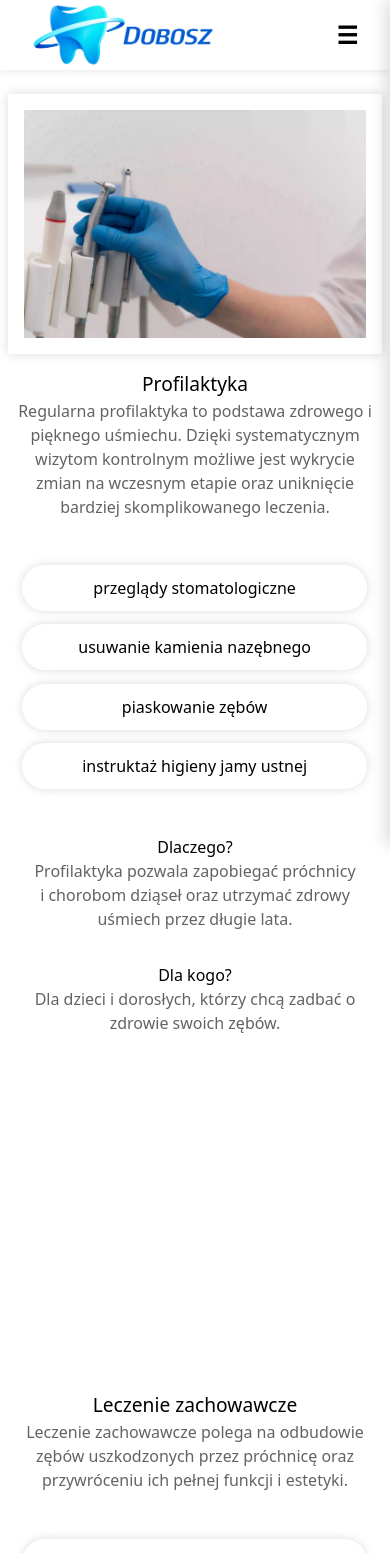
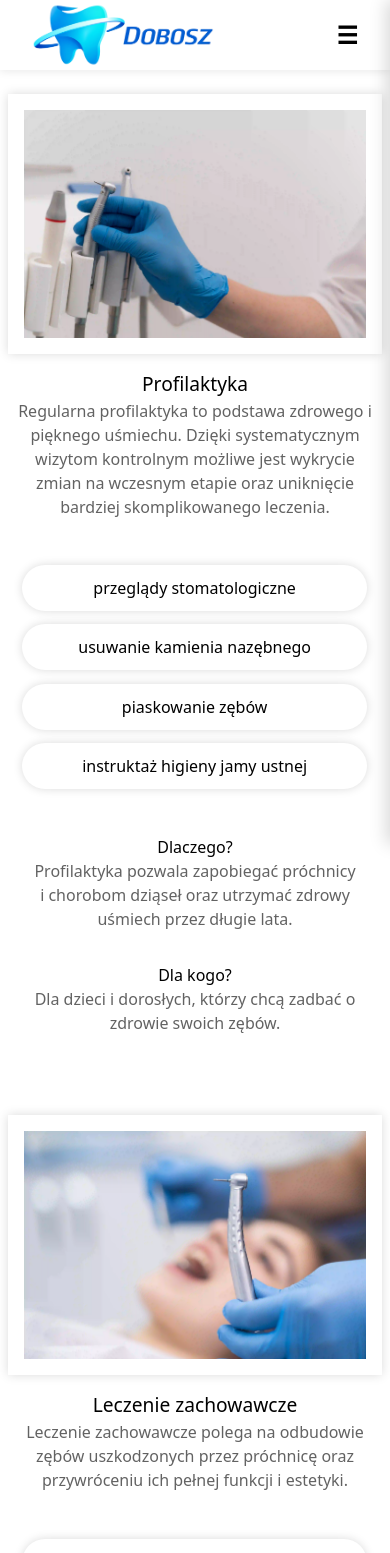
Before and after one commit to pawli444/dental-clinic-website, a React (Vite) app: page /uslugi in a window 390 px wide. Shown: the top 1553 px of the page. Built offline with nearby package versions, Linux system fonts and the light colour scheme.

Commit message:
feat: update OfferCard styles for improved responsiveness and alignment

```diff
--- a/src/components/molecules/OfferCard/OfferCard.css
+++ b/src/components/molecules/OfferCard/OfferCard.css
@@ -115,11 +115,14 @@
 
 @media (max-width: 1024px) {
   .offercard-box img {
-    height: 400px;
-    width: 350px;
+    height: 500px;
+    width: 400px;
     align-self: center;
   }
 
+  .offer-img-box {
+    align-items: center;
+  }
 
 }
 
@@ -141,7 +144,8 @@
 
   .offer-img-box {
     width: 100%;
-
+    display: flex;
+    align-items: center;
   }
 
   .offer-content-wrapper {
```
